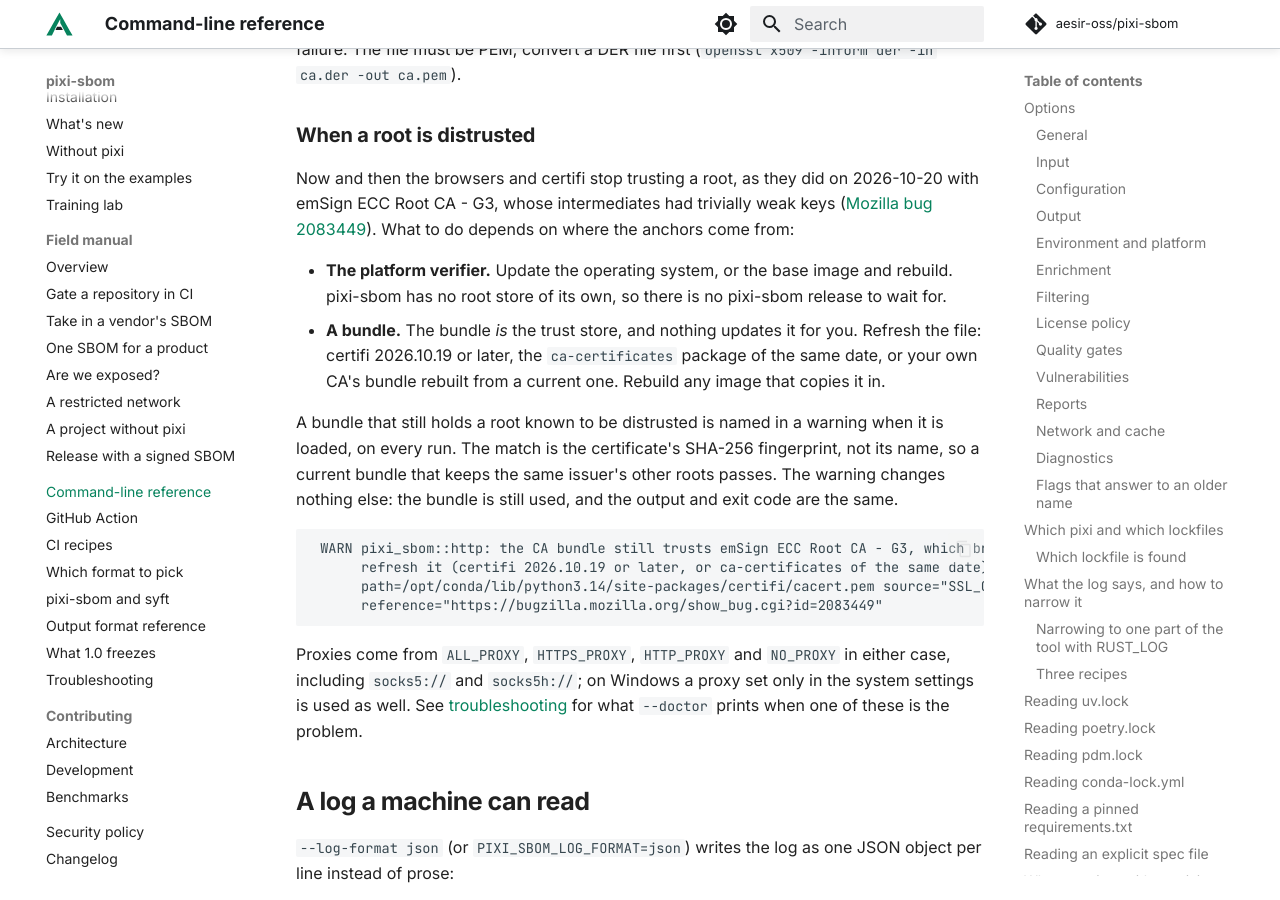
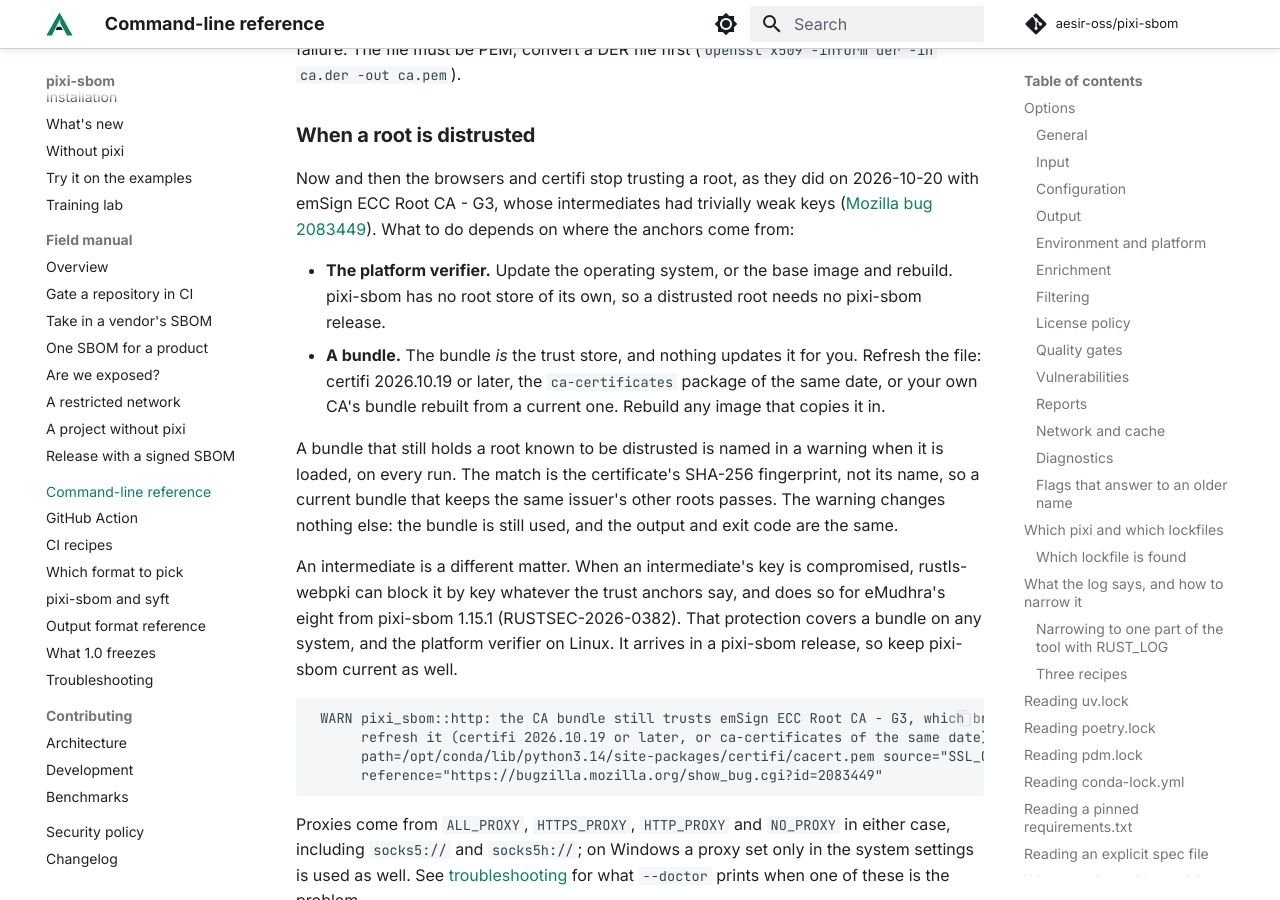
Before and after one commit to aesir-oss/pixi-sbom, an MkDocs documentation site: the page built from docs/cli.md, in a window 1280 px wide and 900 px high, scrolled down 58411 px. Built offline with MkDocs 1.6.1 and Material for MkDocs 9.7.7, drawn with Linux system fonts in a browser that asks for light colours; comment, search, counter and statistics services are not loaded; the version menu is left out.

Commit message:
deps: rustls-webpki 0.103.16 and webpki-roots 1.0.10 for the emSign advisories (#68)
RUSTSEC-2026-0382: rustls-webpki 0.103.16 rejects certificate paths through
eMudhra's eight compromised intermediates, whatever the trust anchors are.
That covers a CA bundle anywhere and the platform verifier on Linux.
RUSTSEC-2026-0381: webpki-roots 1.0.10 drops emSign ECC Root CA - G3
(present in the tree through ureq, never selected). yoke-derive 0.8.3 was
yanked, so it moves to 0.8.4. main's cargo-deny check failed on both
advisories.


Claude-Session: https://claude.ai/code/session_01DZiiQhMuhpmLbUETmzX2vu

Co-authored-by: Claude Opus 5.5 <noreply@anthropic.com>

````diff
--- a/docs/cli.md
+++ b/docs/cli.md
@@ -1960,7 +1960,7 @@ whose intermediates had trivially weak keys ([Mozilla bug 2083449](https://bugzi
 What to do depends on where the anchors come from:
 
 - **The platform verifier.** Update the operating system, or the base image and rebuild. pixi-sbom has no root store
-  of its own, so there is no pixi-sbom release to wait for.
+  of its own, so a distrusted root needs no pixi-sbom release.
 - **A bundle.** The bundle *is* the trust store, and nothing updates it for you. Refresh the file: certifi
   2026.10.19 or later, the `ca-certificates` package of the same date, or your own CA's bundle rebuilt from a current
   one. Rebuild any image that copies it in.
@@ -1968,6 +1968,11 @@ What to do depends on where the anchors come from:
 A bundle that still holds a root known to be distrusted is named in a warning when it is loaded, on every run. The
 match is the certificate's SHA-256 fingerprint, not its name, so a current bundle that keeps the same issuer's other
 roots passes. The warning changes nothing else: the bundle is still used, and the output and exit code are the same.
+
+An intermediate is a different matter. When an intermediate's key is compromised, rustls-webpki can block it by key
+whatever the trust anchors say, and does so for eMudhra's eight from pixi-sbom 1.15.1 (RUSTSEC-2026-0382). That
+protection covers a bundle on any system, and the platform verifier on Linux. It arrives in a pixi-sbom release, so
+keep pixi-sbom current as well.
 
 ```text
  WARN pixi_sbom::http: the CA bundle still trusts emSign ECC Root CA - G3, which browsers and certifi no longer do;
````
Also changed, not shown: docs/whats-new.md (+6 -0 lines), 1 other file.
